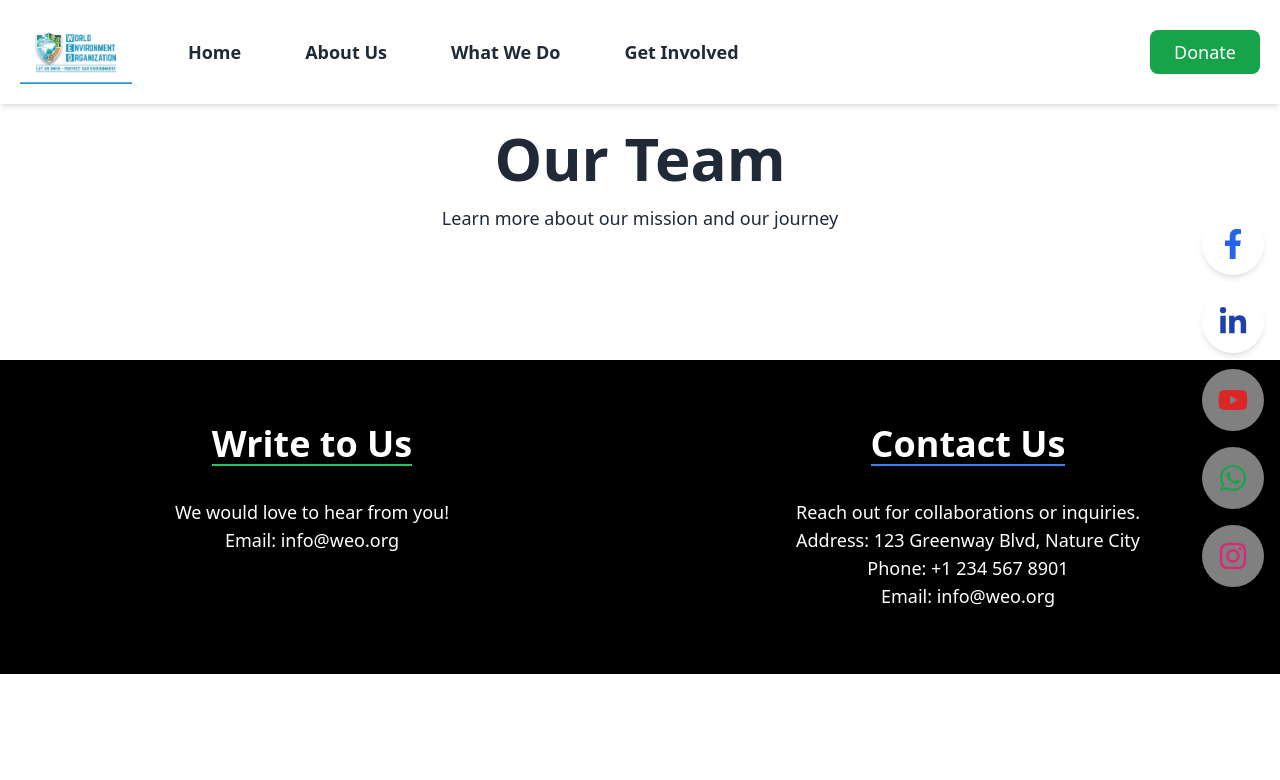
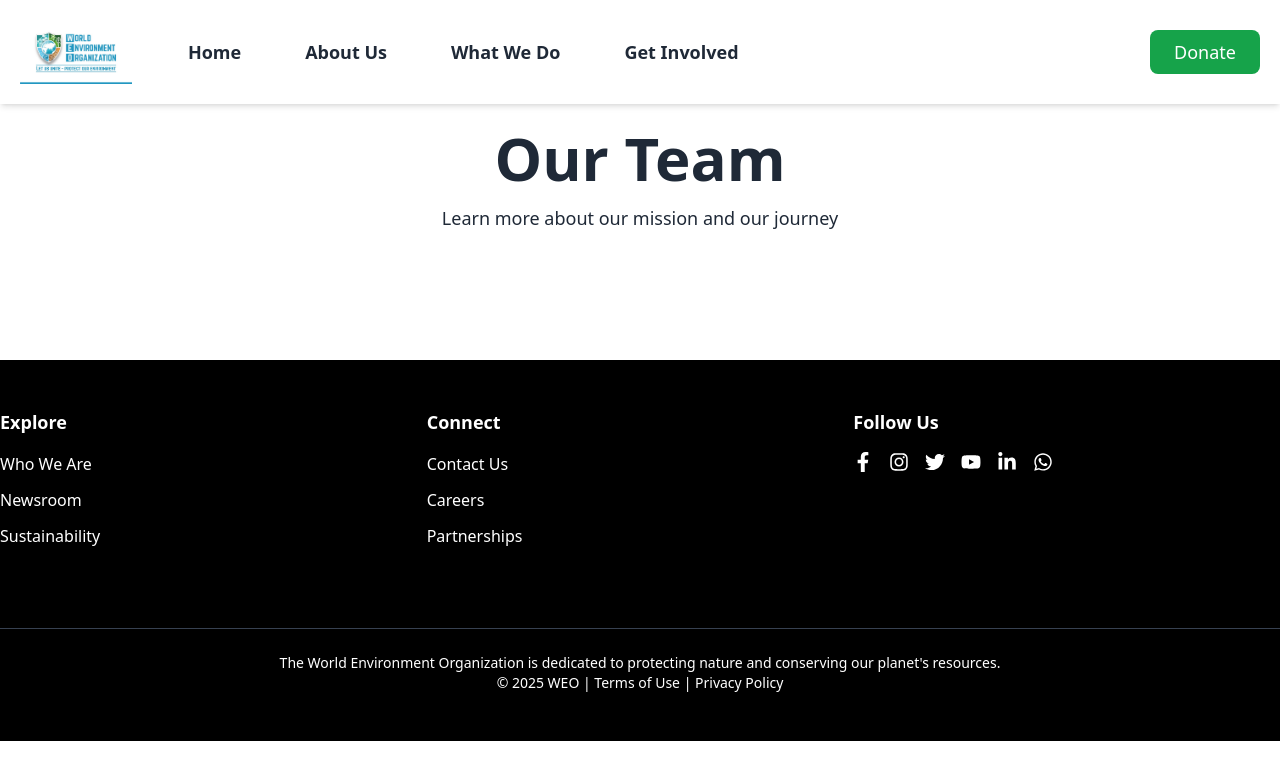
Before and after one commit to nagateja8561/weo, a React (Create React App) app: page /weo/team in a window 1280 px wide. Shown: the top 780 px of the page. Built offline with nearby package versions, Linux system fonts and the light colour scheme.

Commit message:
moved social icons to footer

```diff
--- a/src/pages/Footer.js
+++ b/src/pages/Footer.js
@@ -1,20 +1,50 @@
 import React from 'react';
+import { FaFacebookF, FaLinkedinIn, FaYoutube, FaWhatsapp, FaInstagram, FaTwitter } from 'react-icons/fa';
 
 const Footer = () => {
   return (
-    <footer className="bg-black text-white py-16">
-      <div className="container mx-auto grid grid-cols-1 sm:grid-cols-1 md:grid-cols-2 gap-8 text-center">
-        <div>
-          <h3 className="text-2xl md:text-4xl font-bold mb-4 border-b-2 border-green-500 inline-block">Write to Us</h3>
-          <p className="text-lg mt-4">We would love to hear from you!</p>
-          <p className="text-lg">Email: info@weo.org</p>
+    <footer className="bg-black text-white py-12">
+      <div className="container mx-auto px-6 lg:px-0">
+        {/* Explore and Connect Section */}
+        <div className="flex flex-wrap justify-between mb-12">
+          {/* Explore Section */}
+          <div className="w-full sm:w-1/2 md:w-1/3 mb-8">
+            <h2 className="text-lg font-semibold mb-4">Explore</h2>
+            <ul className="space-y-3">
+              <li><a href="#" className="hover:underline">Who We Are</a></li>
+              <li><a href="#" className="hover:underline">Newsroom</a></li>
+              <li><a href="#" className="hover:underline">Sustainability</a></li>
+            </ul>
+          </div>
+
+          {/* Connect Section */}
+          <div className="w-full sm:w-1/2 md:w-1/3 mb-8">
+            <h2 className="text-lg font-semibold mb-4">Connect</h2>
+            <ul className="space-y-3">
+              <li><a href="#" className="hover:underline">Contact Us</a></li>
+              <li><a href="#" className="hover:underline">Careers</a></li>
+              <li><a href="#" className="hover:underline">Partnerships</a></li>
+            </ul>
+          </div>
+
+          {/* Social Media Section */}
+          <div className="w-full sm:w-1/2 md:w-1/3 mb-8">
+            <h2 className="text-lg font-semibold mb-4">Follow Us</h2>
+            <div className="flex space-x-4">
+              <a href="#" aria-label="Facebook" className="text-xl hover:text-gray-400"><FaFacebookF /></a>
+              <a href="#" aria-label="Instagram" className="text-xl hover:text-gray-400"><FaInstagram /></a>
+              <a href="#" aria-label="Twitter" className="text-xl hover:text-gray-400"><FaTwitter /></a>
+              <a href="#" aria-label="Youtube" className="text-xl hover:text-gray-400"><FaYoutube /></a>
+              <a href="#" aria-label="LinkedIn" className="text-xl hover:text-gray-400"><FaLinkedinIn /></a>
+              <a href="#" aria-label="Whatsapp" className="text-xl hover:text-gray-400"><FaWhatsapp /></a>
+            </div>
+          </div>
         </div>
-        <div>
-          <h3 className="text-2xl md:text-4xl font-bold mb-4 border-b-2 border-blue-500 inline-block">Contact Us</h3>
-          <p className="text-lg mt-4">Reach out for collaborations or inquiries.</p>
-          <p className="text-lg">Address: 123 Greenway Blvd, Nature City</p>
-          <p className="text-lg">Phone: +1 234 567 8901</p>
-          <p className="text-lg">Email: info@weo.org</p>
+
+        {/* Bottom Legal and Copyright Information */}
+        <div className="border-t border-gray-700 pt-6 text-center text-sm">
+          <p>The World Environment Organization is dedicated to protecting nature and conserving our planet's resources.</p>
+          <p>&copy; 2025 WEO | <a href="#" className="hover:underline">Terms of Use</a> | <a href="#" className="hover:underline">Privacy Policy</a></p>
         </div>
       </div>
     </footer>
--- a/src/pages/Layout.js
+++ b/src/pages/Layout.js
@@ -2,7 +2,7 @@
 import React from 'react';
 import Header from './Header';
 import Footer from './Footer';
-import SocialIcons from './SocialIcons';
+// import SocialIcons from './SocialIcons';
 
 const Layout = ({ children }) => {
   return (
@@ -10,7 +10,7 @@ const Layout = ({ children }) => {
       <Header />
       {children}
       <Footer />
-      <SocialIcons />
+      {/* <SocialIcons /> */}
     </div>
   );
 };
```
